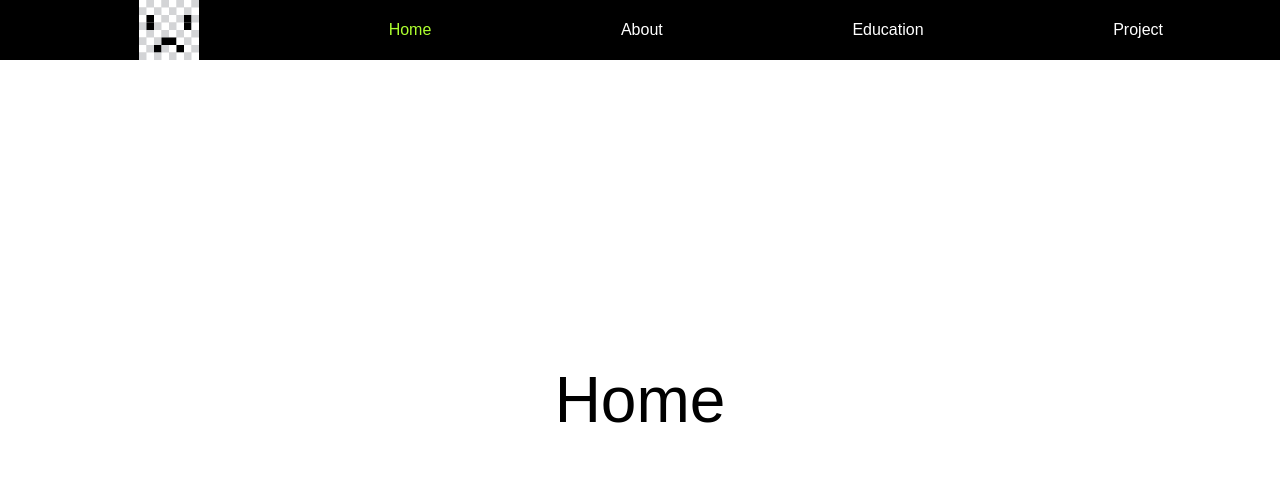
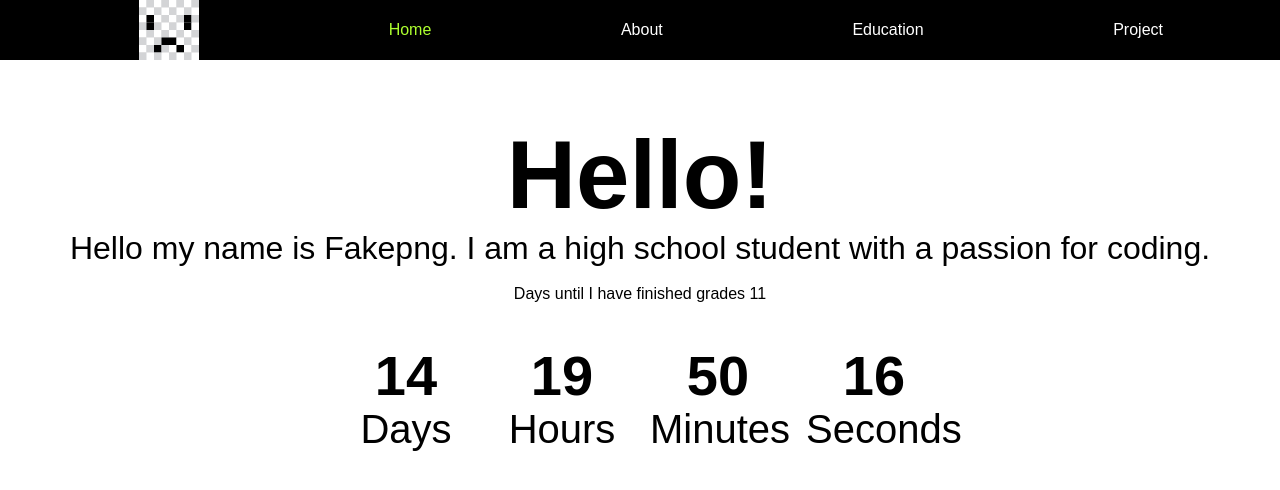
Before and after one commit to Fakepng/personalsite, a React (Create React App) app: page / in a window 1280 px wide. Shown: the top 490 px of the page. Built offline with nearby package versions, Linux system fonts and the light colour scheme.

Commit message:
Add Countdown to Home Page

```diff
--- a/package.json
+++ b/package.json
@@ -6,6 +6,7 @@
     "@testing-library/jest-dom": "^5.16.2",
     "@testing-library/react": "^12.1.2",
     "@testing-library/user-event": "^13.5.0",
+    "dayjs": "^1.10.7",
     "react": "^17.0.2",
     "react-dom": "^17.0.2",
     "react-icon": "^1.0.0",
--- a/src/Pages/FourOFour/FourOFour.css
+++ b/src/Pages/FourOFour/FourOFour.css
@@ -1,5 +1,6 @@
 .FourOFour {
     display: flex;
+    flex-direction: column;
     padding: 60px 0px;
     height: 100vh;
     justify-content: center;
--- a/src/Pages/FourOFour/index.jsx
+++ b/src/Pages/FourOFour/index.jsx
@@ -3,7 +3,11 @@ import './FourOFour.css'
 
 const FourOFour = () => {
   return (
-    <div className="FourOFour">404</div>
+    <div className="FourOFour">
+      <h1>404</h1>
+      <p>Page Not Found</p>
+    </div>
+
   )
 }
 
--- a/src/Pages/Home/Home.css
+++ b/src/Pages/Home/Home.css
@@ -1,8 +1,17 @@
 .Home {
     display: flex;
-    padding: 60px 0px;
-    height: 100vh;
+    flex-direction: column;
+    align-items: center;
     justify-content: center;
-    align-items: center;
-    font-size: 4rem;
+    padding-top: 120px;
+    height: 100%;
 }
+
+h1 {
+    font-size: 6rem;
+}
+
+.message {
+    font-size: 2rem;
+    text-align: center;
+}
--- a/src/Pages/Home/index.jsx
+++ b/src/Pages/Home/index.jsx
@@ -1,9 +1,16 @@
 import React from 'react'
 import './Home.css';
+import Countdown from './../../components/Countdown';
 
 const Home = () => {
   return (
-    <div className="Home">Home</div>
+    <div className="Home">
+      <h1>Hello!</h1>
+      <p className='message'>Hello my name is Fakepng. I am a high school student with a passion for coding.</p>
+      <br />
+      <p>Days until I have finished grades 11</p>
+      <Countdown countdownTimestampMs={1645778400000}/>
+    </div>
   )
 }
 
--- /dev/null
+++ b/src/components/Countdown/Countdown.css
@@ -0,0 +1,29 @@
+.countdown {
+    display: grid;
+    grid-template-columns: repeat(4, 1fr);
+    grid-column-gap: 20px;
+    grid-row-gap: 0px;
+    padding-top: 40px;
+}
+
+.countdown h2 {
+    font-size: 3.5rem;
+    width: 8.5rem;
+    height: 4rem;
+    text-align: center;
+}
+
+.countdown p {
+    font-size: 2.5rem;
+    width: 8.5rem;
+    height: 4rem;
+    text-align: center;
+}
+
+@media  screen and (max-width:768px){
+    .countdown {
+        grid-template-columns: repeat(1, 1fr);
+        grid-row-gap: 0px;
+        padding-top: 40px;
+    }
+}
--- /dev/null
+++ b/src/components/Countdown/Utils/CountdownUtils.jsx
@@ -0,0 +1,33 @@
+import dayjs from 'dayjs';
+
+export function getRemainingTimeUntilMsTimestamp(timestampMs) {
+    const timestampDayjs = dayjs(timestampMs);
+    const nowDayjs = dayjs();
+
+    return {
+        days: getRemainingDays(nowDayjs, timestampDayjs),
+        hours: getRemainingHours(nowDayjs, timestampDayjs),
+        minutes: getRemainingMinutes(nowDayjs, timestampDayjs),
+        seconds: getRemainingSeconds(nowDayjs, timestampDayjs)
+    }
+}
+
+function getRemainingDays(nowDayjs, timestampDayjs) {
+    const days = timestampDayjs.diff(nowDayjs, 'days');
+    return days
+}
+
+function getRemainingHours(nowDayjs, timestampDayjs) {
+    const hours = timestampDayjs.diff(nowDayjs, 'hours') % 24;
+    return hours
+}
+
+function getRemainingMinutes(nowDayjs, timestampDayjs) {
+    const minutes = timestampDayjs.diff(nowDayjs, 'minutes') % 60;
+    return minutes
+}
+
+function getRemainingSeconds(nowDayjs, timestampDayjs) {
+    const seconds = timestampDayjs.diff(nowDayjs, 'seconds') % 60;
+    return seconds
+}
--- /dev/null
+++ b/src/components/Countdown/index.jsx
@@ -0,0 +1,37 @@
+import React, { useState, useEffect } from 'react'
+import './Countdown.css'
+import { getRemainingTimeUntilMsTimestamp } from './Utils/CountdownUtils';
+
+const defaultRemainingTime = {
+    days: '00',
+    hours: '00',
+    minutes: '00',
+    seconds: '00'
+}
+
+const Countdown = ({ countdownTimestampMs }) => {
+    const [remainingTime, setRemainingTime] = useState(defaultRemainingTime);
+
+    useEffect(() => {
+        const intervalId = setInterval(() => {
+            updateRemainingTime(countdownTimestampMs);
+        }, 1000);
+        return () => clearInterval(intervalId);
+    }, [countdownTimestampMs])
+
+    function updateRemainingTime(countdown) {
+        setRemainingTime(getRemainingTimeUntilMsTimestamp(countdown));
+    }
+
+    return (
+        <div className='countdown'>
+            <h2 id='day'>{remainingTime.days}</h2>
+            <h2 id='hour'>{remainingTime.hours}</h2>
+            <h2 id='minute'>{remainingTime.minutes}</h2>
+            <h2 id='second'>{remainingTime.seconds}</h2>
+            <p>Days</p><p>Hours</p><p>Minutes</p><p>Seconds</p>
+        </div>
+    )
+}
+
+export default Countdown
```
Also changed, not shown: 1 other file (tests, documents, lock files or other folders).
